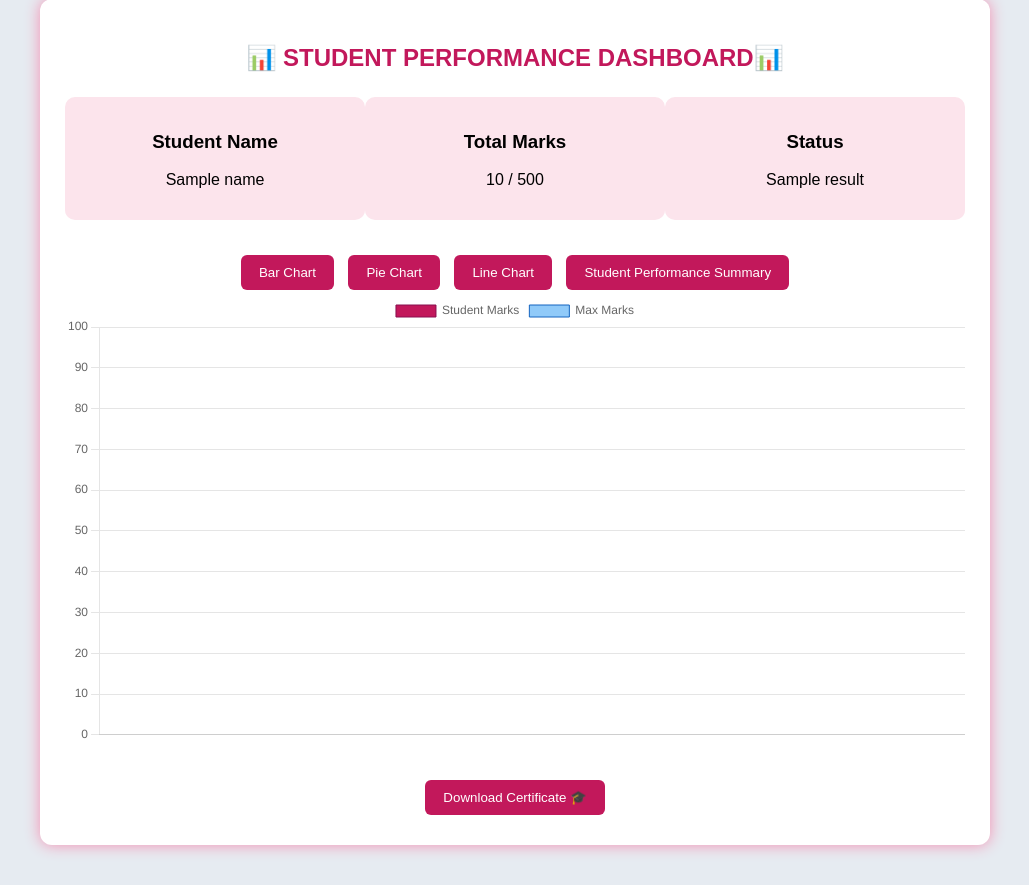
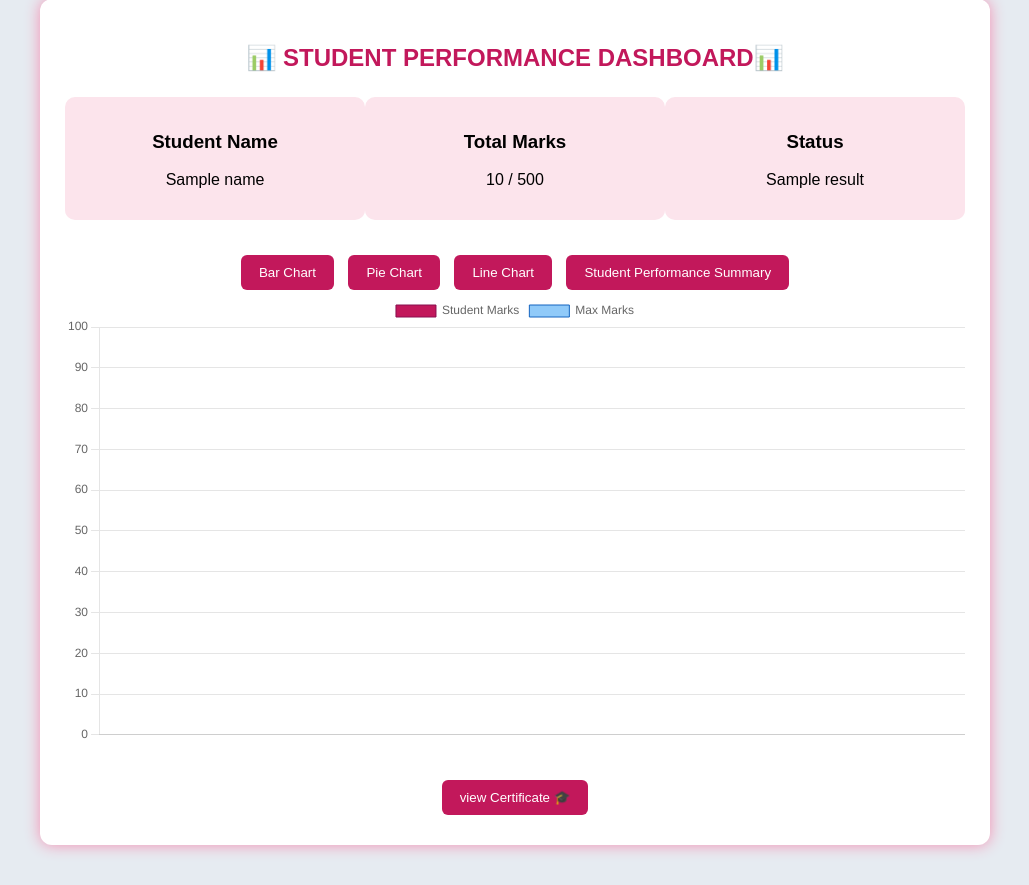
Before and after one commit to hafeeza777/student-performance-system, a Flask app: template templates/dashboard.html in a window 1280 px wide. Shown: the part 41-926 px from the top of the page, without its empty margins (125-1154 px from the left). Run offline with Flask 3, Linux system fonts and the light colour scheme; the template is opened without the code that fills it: most values are stand-ins (such as "Sample title", 1, 10 or a date in 2020).

Commit message:
Update dashboard.html

```diff
--- a/templates/dashboard.html
+++ b/templates/dashboard.html
@@ -117,8 +117,8 @@ button:hover {
 </div>
 
 <div class="next-btn">
-    <a href="{{ url_for('download_certificate') }}">
-        <button>Download Certificate 🎓</button>
+    <a href="{{ url_for('certificate') }}">
+        <button>view Certificate 🎓</button>
     </a>
 </div>
 
```
